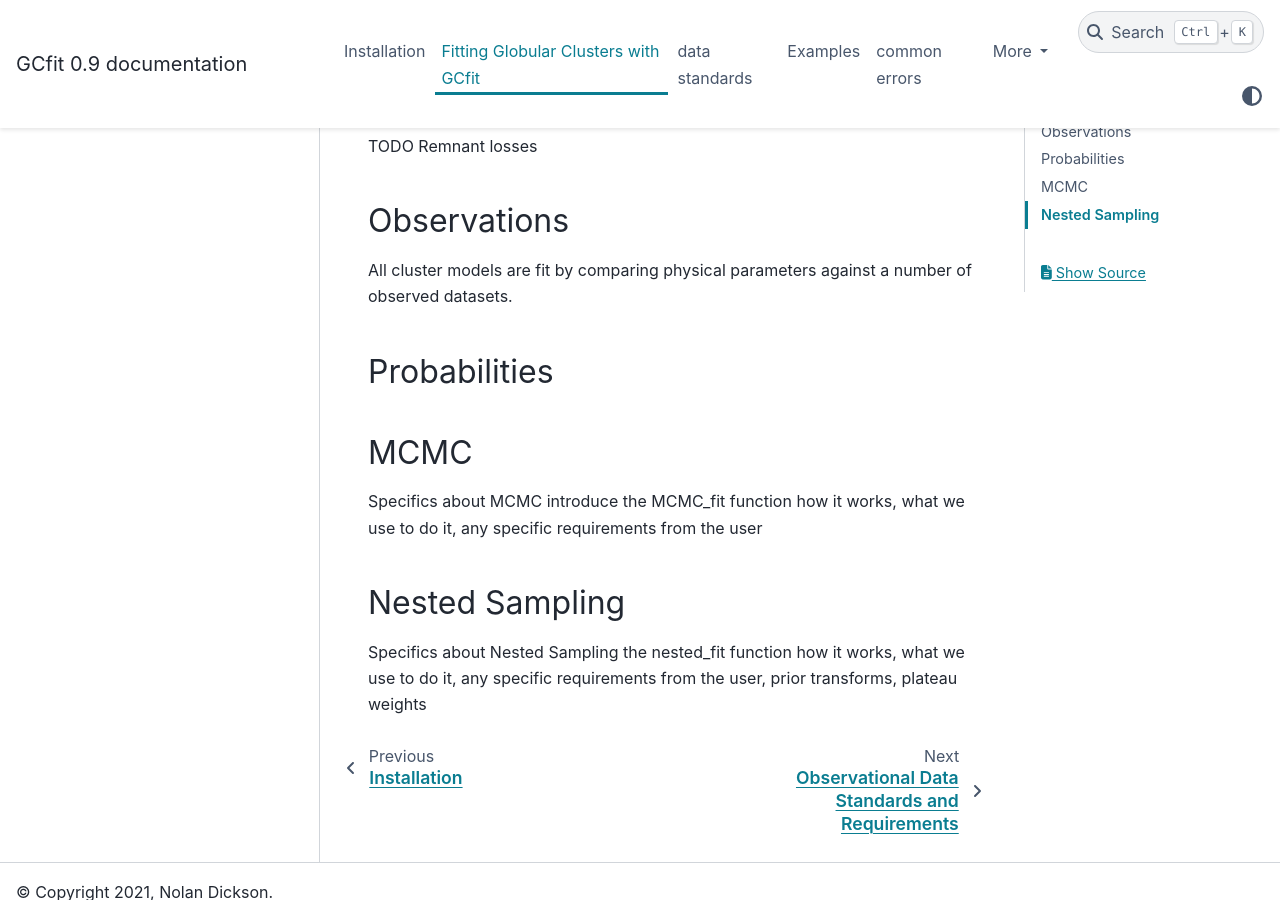
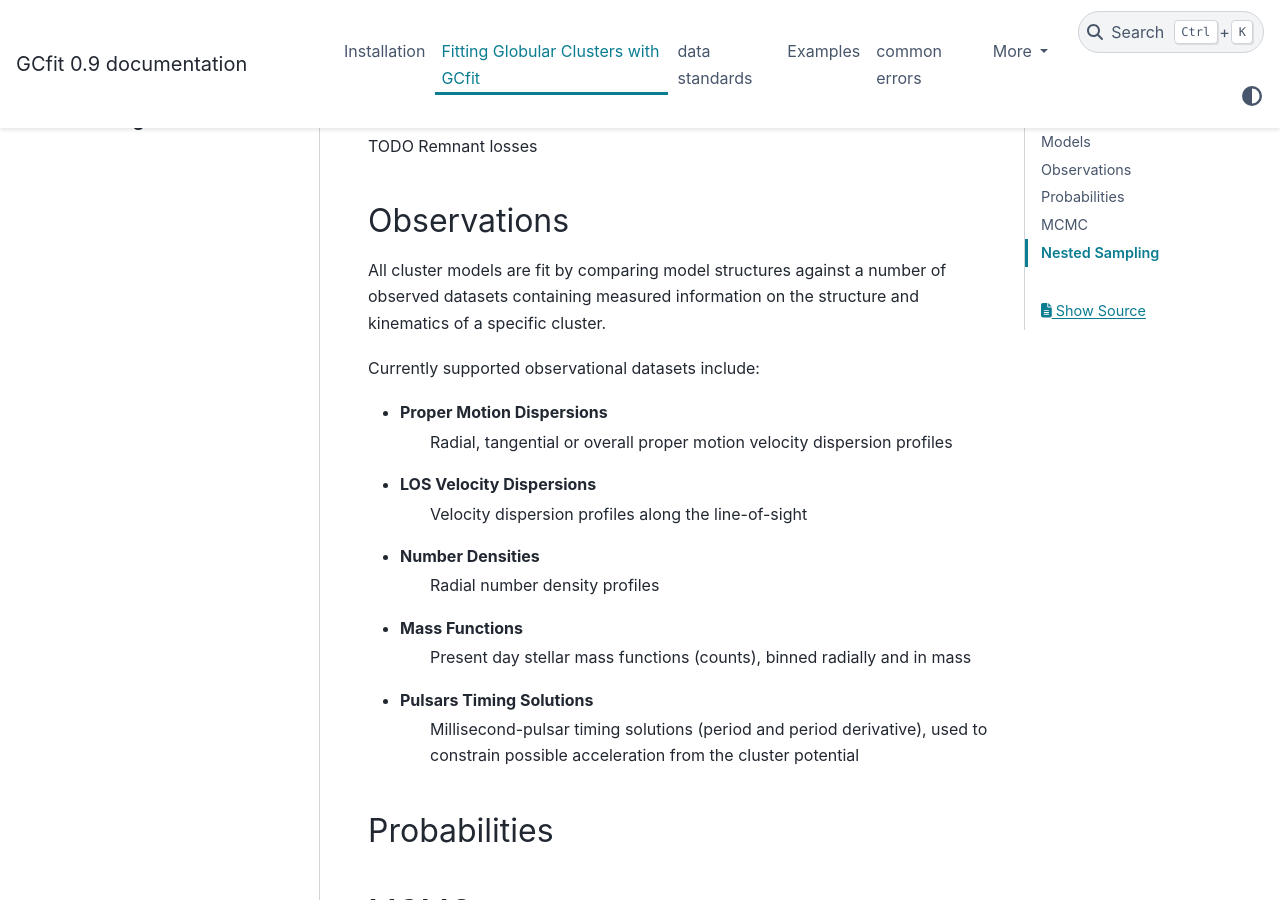
Before and after one commit to nmdickson/GCfit, a Sphinx documentation site: the page built from docs/source/fitting.rst, in a window 1280 px wide and 900 px high, scrolled down 3261 px. Built offline with Sphinx 7.4.7 and the PyData theme 0.15.4, drawn with Linux system fonts in a browser that asks for light colours; pages that are not in the unit, such as notebooks, are missing from menus.

Commit message:
add some info on relevant observables

```diff
--- a/docs/source/fitting.rst
+++ b/docs/source/fitting.rst
@@ -134,8 +134,28 @@ TODO Remnant losses
 Observations
 ============
 
-All cluster models are fit by comparing physical parameters against a number of
-observed datasets.
+All cluster models are fit by comparing model structures against a number of
+observed datasets containing measured information on the structure and
+kinematics of a specific cluster.
+
+Currently supported observational datasets include:
+
+* Proper Motion Dispersions
+    Radial, tangential or overall proper motion velocity dispersion profiles
+
+* LOS Velocity Dispersions
+    Velocity dispersion profiles along the line-of-sight
+
+* Number Densities
+    Radial number density profiles
+
+* Mass Functions
+    Present day stellar mass functions (counts), binned radially and in mass
+
+* Pulsars Timing Solutions
+    Millisecond-pulsar timing solutions (period and period derivative), used to
+    constrain possible acceleration from the cluster potential
+
 
 Probabilities
 =============
```
